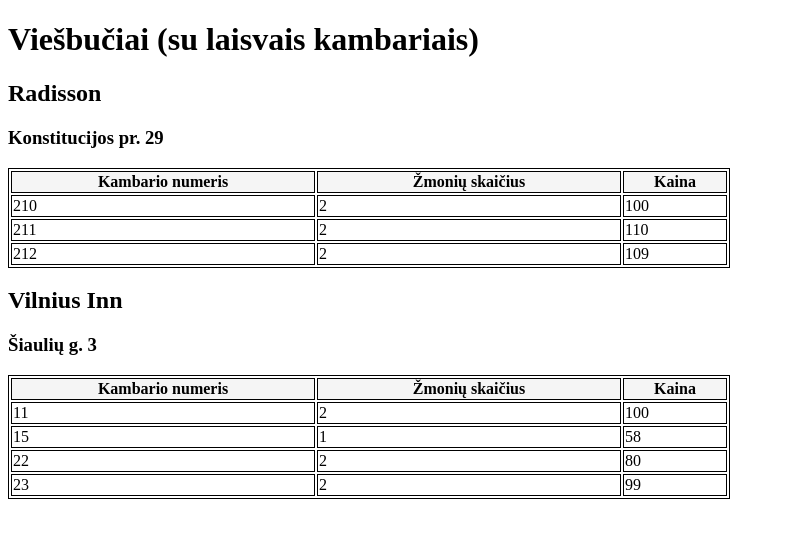
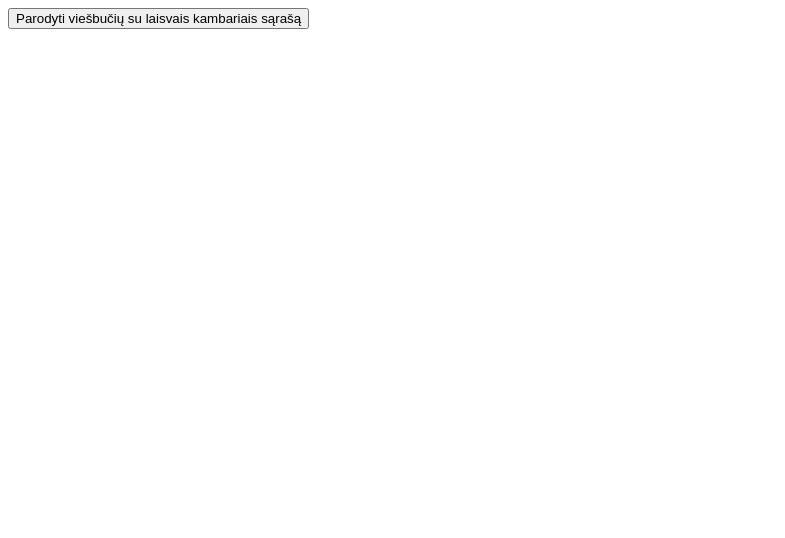
Before and after one commit to giedriusstankauskas/namudarbas, a plain HTML site: page JS9/index.html in a window 1280 px wide. Shown: the whole page, without its empty margins (0-785 px from the left). Drawn offline with Linux system fonts and the light colour scheme.

Commit message:
JS9 v2.0

```diff
--- a/JS9/index.html
+++ b/JS9/index.html
@@ -7,6 +7,7 @@
   <style>
     table, th, td{border: 1px solid black;}
     th{background-color: whitesmoke;}
+    td{min-height: 90px;}
     .firstTh{width: 300px;}
     .secondTh{width: 300px;}
     .thirdTh{width: 100px;}
@@ -15,66 +16,8 @@
 
 <body>
 
-  <h1>Viešbučiai (su laisvais kambariais)</h1>
-
-  <h2 id="name1"></h2>
-
-  <h3 id="address1"></h3>
-
-  <table>
-    <tr>
-      <th class="firstTh">Kambario numeris</th>
-      <th class="secondTh">Žmonių skaičius</th>
-      <th class="thirdTh">Kaina</th>
-    </tr>
-    <tr>
-      <td id="roomNo11"></td>
-      <td id="clientCount11"></td>
-      <td id="price11"></td>
-    </tr>
-    <tr>
-      <td id="roomNo12"></td>
-      <td id="clientCount12"></td>
-      <td id="price12"></td>
-    </tr>
-    <tr>
-      <td id="roomNo13"></td>
-      <td id="clientCount13"></td>
-      <td id="price13"></td>
-    </tr>
-  </table>
-
-  <h2 id="name2"></h2>
-
-  <h3 id="address2"></h3>
-
-  <table>
-    <tr>
-      <th class="firstTh">Kambario numeris</th>
-      <th class="secondTh">Žmonių skaičius</th>
-      <th class="thirdTh">Kaina</th>
-    </tr>
-    <tr>
-      <td id="roomNo21"></td>
-      <td id="clientCount21"></td>
-      <td id="price21"></td>
-    </tr>
-    <tr>
-      <td id="roomNo22"></td>
-      <td id="clientCount22"></td>
-      <td id="price22"></td>
-    </tr>
-    <tr>
-      <td id="roomNo23"></td>
-      <td id="clientCount23"></td>
-      <td id="price23"></td>
-    </tr>
-    <tr>
-      <td id="roomNo24"></td>
-      <td id="clientCount24"></td>
-      <td id="price24"></td>
-    </tr>
-  </table>
+  <button onclick="showList()">Parodyti viešbučių su laisvais kambariais sąrašą</button>
+  <p id="listHotels"></p>
 
   <script>
     var viesbuciai = [
@@ -99,44 +42,43 @@
       }
       ];
 
-    document.getElementById("name1").innerHTML = viesbuciai[0].name;
-    document.getElementById("address1").innerHTML = viesbuciai[0].Address;
-
-    document.getElementById("roomNo11").innerHTML = viesbuciai[0].Rooms[0].Number;
-    document.getElementById("clientCount11").innerHTML = viesbuciai[0].Rooms[0].GuestCount;
-    document.getElementById("price11").innerHTML = viesbuciai[0].Rooms[0].Price;
-
-    document.getElementById("roomNo12").innerHTML = viesbuciai[0].Rooms[1].Number;
-    document.getElementById("clientCount12").innerHTML = viesbuciai[0].Rooms[1].GuestCount;
-    document.getElementById("price12").innerHTML = viesbuciai[0].Rooms[1].Price;
-
-    document.getElementById("roomNo13").innerHTML = viesbuciai[0].Rooms[2].Number;
-    document.getElementById("clientCount13").innerHTML = viesbuciai[0].Rooms[2].GuestCount;
-    document.getElementById("price13").innerHTML = viesbuciai[0].Rooms[2].Price;
+    var output = "";
 
 
+    output = '<h1>' + 'Viešbučiai (su laisvais kambariais)' + '</h1>';
 
-    document.getElementById("name2").innerHTML = viesbuciai[1].name;
-    document.getElementById("address2").innerHTML = viesbuciai[1].Address;
+    for(var i = 0; i < viesbuciai.length; i++){
 
-    document.getElementById("roomNo21").innerHTML = viesbuciai[1].Rooms[0].Number;
-    document.getElementById("clientCount21").innerHTML = viesbuciai[1].Rooms[0].GuestCount;
-    document.getElementById("price21").innerHTML = viesbuciai[1].Rooms[0].Price;
+      output += '<h2>' + viesbuciai[i].name + '</h2>';
 
-    document.getElementById("roomNo22").innerHTML = viesbuciai[1].Rooms[1].Number;
-    document.getElementById("clientCount22").innerHTML = viesbuciai[1].Rooms[1].GuestCount;
-    document.getElementById("price22").innerHTML = viesbuciai[1].Rooms[1].Price;
+      output += '<h3>' + viesbuciai[i].Address + '</h3>';
 
-    document.getElementById("roomNo23").innerHTML = viesbuciai[1].Rooms[2].Number;
-    document.getElementById("clientCount23").innerHTML = viesbuciai[1].Rooms[2].GuestCount;
-    document.getElementById("price23").innerHTML = viesbuciai[1].Rooms[2].Price;
+      output += '<table>'
 
-    document.getElementById("roomNo24").innerHTML = viesbuciai[1].Rooms[3].Number;
-    document.getElementById("clientCount24").innerHTML = viesbuciai[1].Rooms[3].GuestCount;
-    document.getElementById("price24").innerHTML = viesbuciai[1].Rooms[3].Price;
+      output += '<tr>';
+      output += '<th class="firstTh">' + 'Kambario numeris' + '</th><th class="secondTh">' + 'Žmonių skaičius' + '</th><th class="thirdTh">' + 'Kaina' + '</th>';
+      output += '<tr>';
+
+      output += '<tr>';
+      output += '<td>' + viesbuciai[i].Rooms[0].Number + '</td><td>' + viesbuciai[i].Rooms[0].GuestCount + '</td><td>' + viesbuciai[i].Rooms[0].Price + '</td>';
+      output += '<tr>';
+
+      output += '<tr>';
+      output += '<td>' + viesbuciai[i].Rooms[1].Number + '</td><td>' + viesbuciai[i].Rooms[1].GuestCount + '</td><td>' + viesbuciai[i].Rooms[1].Price + '</td>';
+      output += '<tr>';
+
+      output += '<tr>';
+      output += '<td>' + viesbuciai[i].Rooms[2].Number + '</td><td>' + viesbuciai[i].Rooms[2].GuestCount + '</td><td>' + viesbuciai[i].Rooms[2].Price + '</td>';
+      output += '<tr>';
+
+      output += '</table>';
+
+    }
+    function showList() {
+      document.getElementById('listHotels').innerHTML = output;
+    }
 
   </script>
 
-
 </body>
 </html>
```
